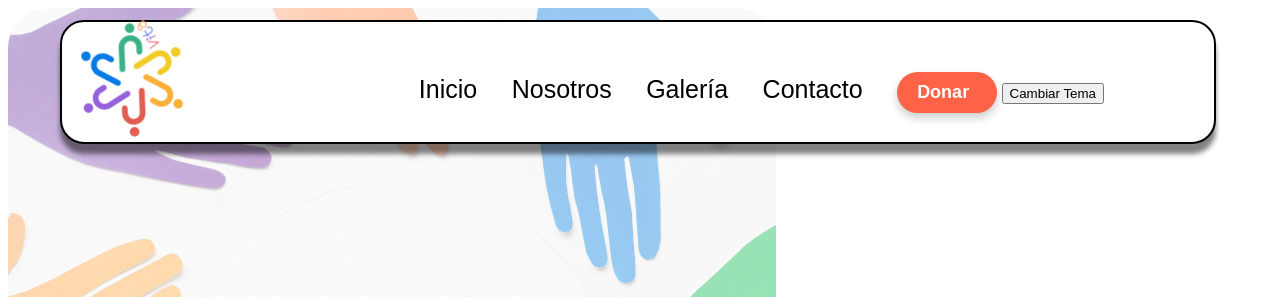
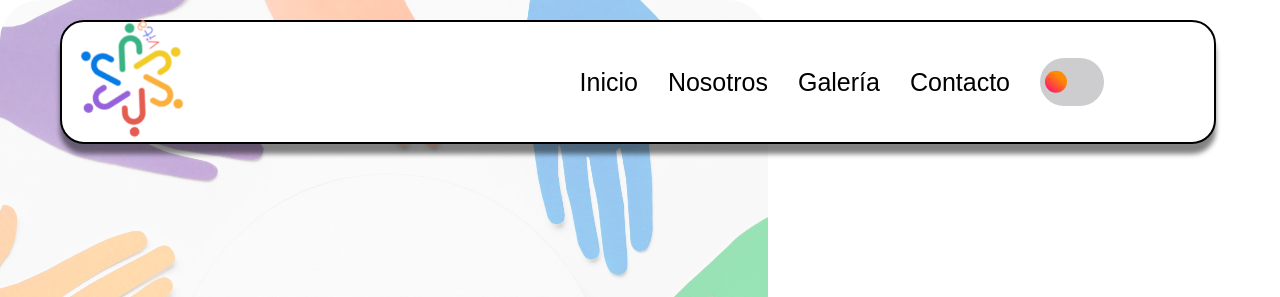
Before and after one commit to VictorGavilanR/WebFundacion, a PHP site: page / in a window 1280 px wide. Shown: the top 297 px of the page. Run offline with PHP 8.4, Linux system fonts and the light colour scheme; some web fonts are replaced.

Commit message:
Commit
Ajustes de boton darkmode, añadi ejemplo para footer

```diff
--- a/index.html
+++ b/index.html
@@ -24,8 +24,10 @@
                 <a href="#">Nosotros</a>
                 <a href="#">Galería</a>
                 <a href="#">Contacto</a>
-                <div href="#" class="btn-nav">Donar</div>
-                <button id="theme-toggle">Cambiar Tema</button>
+                <label class="switch">
+                    <input type="checkbox">
+                    <span class="slider-darkmode"></span>
+                </label>
             </div>
         </nav>
 
@@ -143,6 +145,18 @@
         </div>
     </section>
 
+    <footer class="footer">
+        <img src="img/imgfooter.png">
+        <div class="footer-contenido">
+            <h3>Direccion</h3>
+            <p>Av.Libertador Bernardo</p>
+        </div>
+        <div class="footer-mapa"></div>
+
+
+
+    </footer>
+
 
 
 </body>
--- a/style.css
+++ b/style.css
@@ -23,10 +23,13 @@
     --textonegro: #ffffff
 }
 
+
+
 body {
     font-family: "Wix Madefor Text", sans-serif;
     background-color: var(--background-color);
     color: var(--text-color);
+    margin: 0;
 }
 
 
@@ -54,11 +57,17 @@ body {
     -moz-box-shadow: 0px 10px 5px 0px rgba(0,0,0,0.49);
     box-shadow: 0px 10px 5px 0px rgba(0,0,0,0.49);
     z-index: 2;
+
+
+
 }
 
 .nav-links {
     padding: 10px 10px;
     margin-right: 100px;
+    display: flex;
+    justify-content: center;
+    align-items: center;
 }
 
 .nav-links a {
@@ -71,23 +80,22 @@ body {
 }
 
 .nav-links a:hover {
-    transform: scale(1.2);
+    transform: scale(1.1);
     color: #ff6347;
 }
 .btn-nav{
-
     display: inline-block;
-    width: 60px;
+    width: 50px;
     padding: 10px 20px;
     font-size: 18px;
     font-weight: bold;
+    text-align: center;
     color: white;
     background-color: #ff6347;
     text-decoration: none;
     border-radius: 30px;
     box-shadow: 0 5px 10px rgba(0, 0, 0, 0.2);
     transition: background-color 0.3s ease, transform 0.3s ease;
-    margin-top: 20px;
     margin-left: 30px;
 
 }
@@ -116,6 +124,68 @@ body {
     height: 114px;
     margin-left: 20px;
     animation: girar 10s infinite linear; /* Aplica la animación continua */
+}
+
+/*Darkmode*/
+/* The switch - the box around the slider */
+.switch {
+    display: block;
+    --width-of-switch: 4em;
+    --height-of-switch: 3em;
+    /* size of sliding icon -- sun and moon */
+    --size-of-icon: 1.4em;
+    /* it is like a inline-padding of switch */
+    --slider-offset: 0.3em;
+    position: relative;
+    width: var(--width-of-switch);
+    height: var(--height-of-switch);
+    margin-left: 30px;
+
+
+}
+
+  /* Hide default HTML checkbox */
+.switch input {
+    opacity: 0;
+    width: 0;
+    height: 0;
+}
+
+  /* The slider */
+.slider-darkmode {
+    position: absolute;
+    cursor: pointer;
+    top: 0;
+    left: 0;
+    right: 0;
+    bottom: 0;
+    background-color: #cdcdcf;
+    transition: .4s;
+    border-radius: 30px;
+}
+
+.slider-darkmode:before {
+    position: absolute;
+    content: "";
+    height: var(--size-of-icon,1.4em);
+    width: var(--size-of-icon,1.4em);
+    border-radius: 20px;
+    left: var(--slider-offset,0.3em);
+    top: 50%;
+    transform: translateY(-50%);
+    background: linear-gradient(40deg,#ff0080,#ff8c00 70%);
+    transition: .4s;
+}
+
+input:checked + .slider-darkmode {
+background-color: #303136;
+}
+
+input:checked + .slider-darkmode:before {
+    left: calc(100% - (var(--size-of-icon,1.4em) + var(--slider-offset,0.3em)));
+    background: #303136;
+    /* change the value of second inset in box-shadow to change the angle and direction of the moon  */
+    box-shadow: inset -3px -2px 5px -2px #8983f7, inset -10px -4px 0 0 #a3dafb;
 }
 
 
@@ -374,3 +444,15 @@ body {
 .prev:hover svg, .next:hover svg {
     stroke: #007BFF;
 }
+
+/*Footer*/
+
+.footer{
+    width: 100%;
+    height: auto;
+}
+
+.footer img{
+    width: 100%;
+    height: auto;
+}
```
Also changed, not shown: img/imgfooter.png (added), script.js (line endings or trailing spaces).
